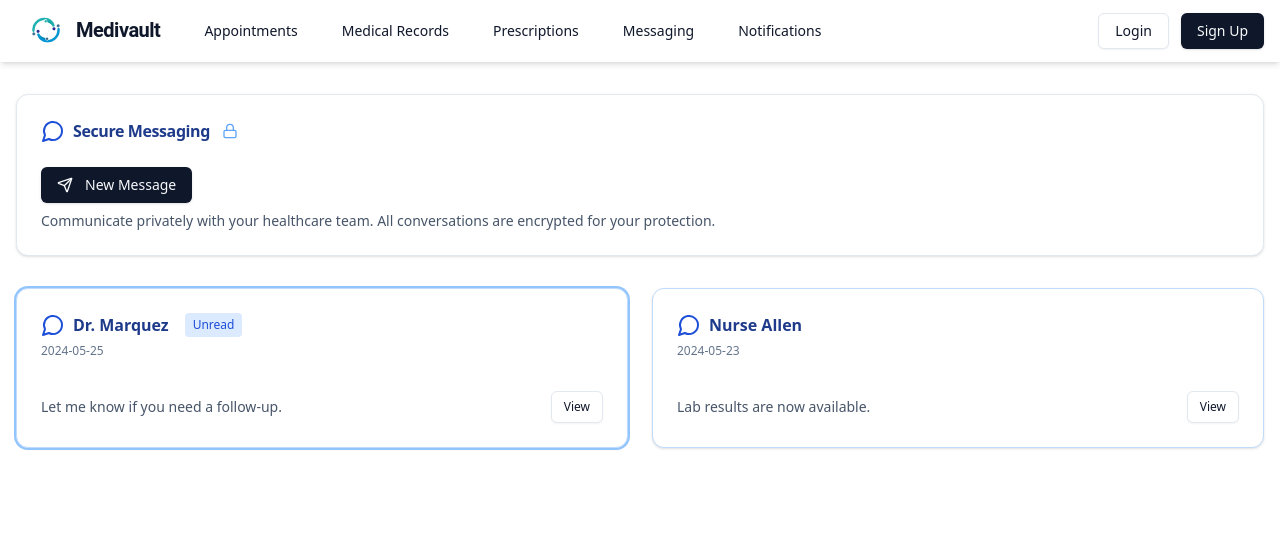
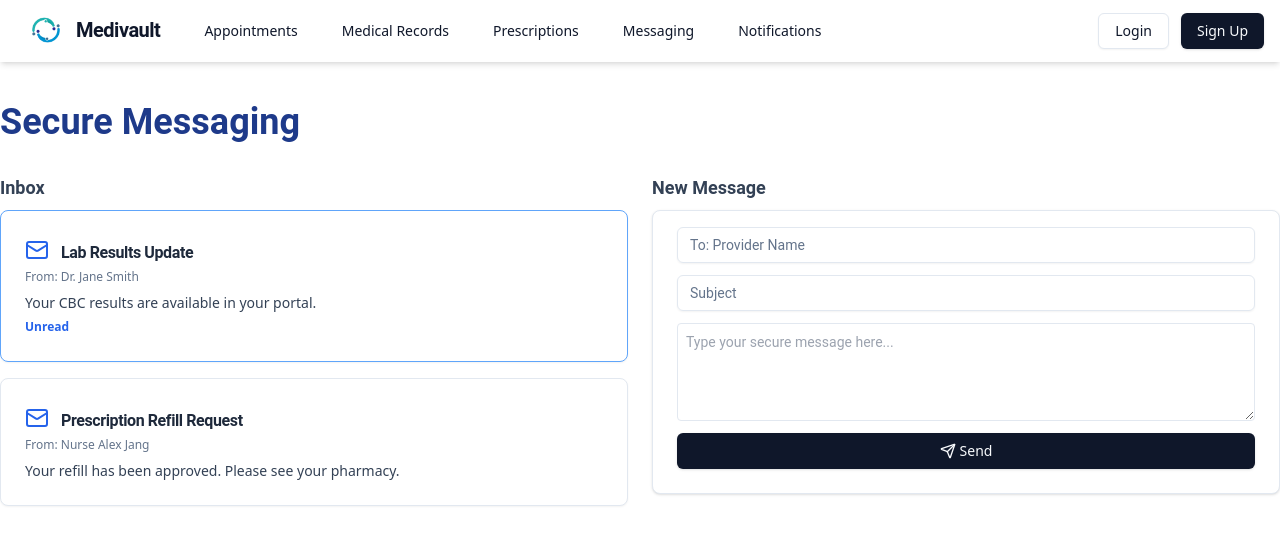
Before and after one commit to Collin-Test-Quome-Org/create-a-comprehensive-hipaa-compliant-patient-por-00ec075e-c3cbda37, a React (Vite) app in the folder frontend/: page /messages in a window 1280 px wide. Shown: the top 544 px of the page. Built offline with nearby package versions, Linux system fonts and the light colour scheme.

Commit message:
Add MedicalRecords, Appointments, Prescriptions, Messages, Notifications patient pages with shadcn UI and mock data.

```diff
--- a/frontend/src/pages/Appointments.tsx
+++ b/frontend/src/pages/Appointments.tsx
@@ -1,80 +1,74 @@
-import { Card, CardHeader, CardTitle, CardContent, CardDescription } from '@/components/ui/card';
+import { CalendarDays, CheckCircle2, Clock, User } from 'lucide-react';
+import { Card, CardContent, CardHeader, CardTitle } from '@/components/ui/card';
 import { Button } from '@/components/ui/button';
-import { Calendar, CalendarCheck, User } from 'lucide-react';
 import { motion } from 'framer-motion';
 
 const mockAppointments = [
   {
-    id: 'appt-001',
-    date: '2024-06-17',
-    time: '10:00 AM',
-    with: 'Dr. Marquez',
-    type: 'Consultation',
+    id: 'appt1',
+    provider: 'Dr. Jane Smith',
+    date: '2024-06-12',
+    time: '9:30 AM',
+    location: 'Main Clinic - Room 102',
     status: 'Confirmed',
   },
   {
-    id: 'appt-002',
-    date: '2024-07-01',
-    time: '2:30 PM',
-    with: 'Dr. Choi',
-    type: 'Follow-up',
-    status: 'Pending',
-  },
+    id: 'appt2',
+    provider: 'Dr. Alex Jang',
+    date: '2024-07-02',
+    time: '2:00 PM',
+    location: 'Televisit',
+    status: 'Scheduled',
+  }
 ];
 
 export function Appointments() {
   return (
-    <motion.div
-      initial={{ opacity: 0, y: 24 }}
-      animate={{ opacity: 1, y: 0 }}
-      className="container mx-auto px-4 py-8"
-    >
-      <Card className="mb-8">
-        <CardHeader>
-          <CardTitle className="flex items-center gap-2 text-blue-900">
-            <Calendar className="text-blue-700" />
-            My Appointments
-          </CardTitle>
-        </CardHeader>
-        <CardContent>
-          <Button id="schedule-appointment-btn" className="mb-2" onClick={() => alert('Scheduling coming soon!')}>Schedule New Appointment</Button>
-          <CardDescription className="text-slate-600">Manage your upcoming visits and check confirmations. All appointments are kept private and secure.</CardDescription>
-        </CardContent>
-      </Card>
-      <div className="grid md:grid-cols-2 gap-6">
-        {mockAppointments.map((appt) => (
+    <div className="container mx-auto py-10 min-h-[calc(100vh-72px)]">
+      <motion.h1
+        className="text-3xl md:text-4xl font-bold text-blue-900 mb-8 font-[Roboto]"
+        initial={{ opacity: 0, y: 24 }}
+        animate={{ opacity: 1, y: 0 }}
+      >
+        Your Upcoming Appointments
+      </motion.h1>
+      <div className="flex flex-col gap-6 max-w-2xl">
+        {mockAppointments.map(appt => (
           <motion.div
             key={appt.id}
-            whileHover={{ scale: 1.025, boxShadow: '0 4px 18px rgba(29,78,216,0.10)' }}
+            initial={{ opacity: 0, x: 32 }}
+            animate={{ opacity: 1, x: 0 }}
+            transition={{ delay: 0.1 }}
           >
-            <Card className="relative border-blue-200">
-              <CardHeader>
-                <div className="flex items-center gap-2">
-                  <CalendarCheck className="text-blue-700" />
-                  <span className="font-semibold text-blue-900">{appt.type}</span>
-                  <span className={`ml-auto px-2 py-1 rounded text-xs font-medium ${appt.status === 'Confirmed' ? 'bg-blue-100 text-blue-700' : 'bg-yellow-50 text-yellow-700'}`}>{appt.status}</span>
-                </div>
-                <p className="text-xs text-slate-500 mt-1">{appt.date} &bull; {appt.time}</p>
+            <Card className="rounded-xl border border-slate-100 shadow-md hover:shadow-lg transition">
+              <CardHeader className="flex flex-row items-center gap-3 pb-2">
+                <CalendarDays className="text-blue-600 w-7 h-7" />
+                <CardTitle className="font-[Roboto] text-lg text-slate-800">
+                  {appt.date} &bull; {appt.time}
+                </CardTitle>
               </CardHeader>
               <CardContent>
-                <div className="flex justify-between items-center mt-2">
-                  <span className="flex items-center text-sm text-slate-600">
-                    <User className="h-4 w-4 mr-1 text-blue-400" /> {appt.with}
-                  </span>
-                  <Button
-                    variant="outline"
-                    size="sm"
-                    id={`cancel-appt-${appt.id}`}
-                    onClick={() => alert('Cancel feature coming soon!')}
-                  >
-                    Cancel
-                  </Button>
+                <div className="flex items-center gap-2 text-slate-600 mb-2">
+                  <User className="w-4 h-4 text-blue-500" />
+                  <span className="text-sm">{appt.provider}</span>
                 </div>
+                <div className="flex items-center gap-2 text-slate-600 mb-2">
+                  <Clock className="w-4 h-4 text-blue-500" />
+                  <span className="text-sm">{appt.location}</span>
+                </div>
+                <div className="flex items-center gap-2 mb-4">
+                  <CheckCircle2 className="w-4 h-4 text-green-500" />
+                  <span className="text-xs text-green-600">{appt.status}</span>
+                </div>
+                <Button variant="outline" className="w-full" id={`reschedule-appt-${appt.id}`}>Reschedule</Button>
               </CardContent>
             </Card>
           </motion.div>
         ))}
       </div>
-    </motion.div>
+      <div className="mt-10">
+        <Button id="schedule-appointment" size="lg">+ Schedule New Appointment</Button>
+      </div>
+    </div>
   );
 }
--- a/frontend/src/pages/MedicalRecords.tsx
+++ b/frontend/src/pages/MedicalRecords.tsx
@@ -1,87 +1,76 @@
 import { Card, CardContent, CardHeader, CardTitle } from '@/components/ui/card';
 import { Button } from '@/components/ui/button';
-import { Download, FileText, Lock } from 'lucide-react';
+import { DownloadCloud, FileText, Lock } from 'lucide-react';
 import { motion } from 'framer-motion';
 
 const mockRecords = [
   {
-    id: 'rec-001',
-    title: 'Annual Physical Exam',
-    date: '2023-12-15',
-    type: 'Exam Summary',
-    provider: 'Dr. Marquez',
+    id: 'rec1',
+    title: 'Lab Results - CBC',
+    date: '2024-04-12',
+    type: 'Lab',
+    status: 'Available',
     encrypted: true,
   },
   {
-    id: 'rec-002',
-    title: 'Blood Test Results',
-    date: '2024-01-08',
-    type: 'Lab Results',
-    provider: 'LabCorp',
+    id: 'rec2',
+    title: 'Radiology Report - Chest X-Ray',
+    date: '2024-02-28',
+    type: 'Imaging',
+    status: 'Available',
     encrypted: true,
   },
   {
-    id: 'rec-003',
-    title: 'Vaccination Record',
-    date: '2023-11-10',
-    type: 'Immunization',
-    provider: 'Nurse Allen',
+    id: 'rec3',
+    title: 'Visit Summary - Dr. Smith',
+    date: '2023-12-10',
+    type: 'Visit',
+    status: 'Available',
     encrypted: true,
   },
 ];
 
 export function MedicalRecords() {
   return (
-    <motion.div
-      initial={{ opacity: 0, y: 24 }}
-      animate={{ opacity: 1, y: 0 }}
-      className="container mx-auto px-4 py-8"
-    >
-      <Card className="mb-8">
-        <CardHeader>
-          <CardTitle className="flex items-center gap-2 text-blue-900">
-            <FileText className="text-blue-700" />
-            My Medical Records
-          </CardTitle>
-        </CardHeader>
-        <CardContent>
-          <p className="text-slate-600 mb-2">
-            Access, download, or securely share your medical documents. All records are encrypted for your privacy.
-          </p>
-        </CardContent>
-      </Card>
+    <div className="container mx-auto py-10 min-h-[calc(100vh-72px)]">
+      <motion.h1
+        className="text-3xl md:text-4xl font-bold text-blue-900 mb-8 font-[Roboto]"
+        initial={{ opacity: 0, y: 24 }}
+        animate={{ opacity: 1, y: 0 }}
+      >
+        Your Medical Records
+      </motion.h1>
       <div className="grid md:grid-cols-2 lg:grid-cols-3 gap-6">
         {mockRecords.map((rec) => (
           <motion.div
             key={rec.id}
-            whileHover={{ scale: 1.03, boxShadow: '0 4px 24px rgba(29,78,216,0.10)' }}
+            initial={{ opacity: 0, y: 16 }}
+            animate={{ opacity: 1, y: 0 }}
+            transition={{ delay: 0.1 }}
           >
-            <Card className="relative group border-blue-200">
-              <CardHeader>
-                <div className="flex items-center gap-2">
-                  <FileText className="text-blue-700" />
-                  <span className="font-semibold text-blue-900">{rec.title}</span>
-                  {rec.encrypted && (
-                    <Lock className="ml-1 h-4 w-4 text-blue-400" />
-                  )}
-                </div>
-                <p className="text-xs text-slate-500 mt-1">{rec.type} &bull; {rec.date}</p>
+            <Card className="shadow-md rounded-xl border border-slate-100 hover:shadow-lg transition">
+              <CardHeader className="flex flex-row items-center gap-3 pb-2">
+                <FileText className="text-blue-600 w-7 h-7" />
+                <CardTitle className="font-[Roboto] text-lg text-slate-800">{rec.title}</CardTitle>
               </CardHeader>
               <CardContent>
-                <div className="flex justify-between items-center mt-2">
-                  <span className="text-sm text-slate-600">Provider: {rec.provider}</span>
-                  <Button variant="outline" size="icon" id={`download-record-${rec.id}`}
-                    className="transition-colors group-hover:bg-blue-50"
-                    onClick={() => alert('Download feature coming soon!')}
-                  >
-                    <Download className="h-5 w-5 text-blue-700" />
-                  </Button>
+                <div className="text-sm text-slate-500 mb-1">{rec.type} &bull; {rec.date}</div>
+                <div className="flex items-center gap-2 mb-4">
+                  <Lock className="h-4 w-4 text-blue-400" />
+                  <span className="text-xs text-blue-500">Encrypted</span>
                 </div>
+                <Button
+                  id={`download-record-${rec.id}`}
+                  variant="outline"
+                  className="w-full flex items-center gap-2"
+                >
+                  <DownloadCloud className="w-4 h-4" /> Download
+                </Button>
               </CardContent>
             </Card>
           </motion.div>
         ))}
       </div>
-    </motion.div>
+    </div>
   );
 }
--- a/frontend/src/pages/Messages.tsx
+++ b/frontend/src/pages/Messages.tsx
@@ -1,79 +1,74 @@
-import { Card, CardHeader, CardTitle, CardContent, CardDescription } from '@/components/ui/card';
+import { Mail, Send } from 'lucide-react';
+import { Card, CardContent, CardHeader, CardTitle } from '@/components/ui/card';
+import { Input } from '@/components/ui/input';
 import { Button } from '@/components/ui/button';
-import { MessageCircle, Lock, Send } from 'lucide-react';
 import { motion } from 'framer-motion';
+import { useState } from 'react';
 
 const mockThreads = [
   {
-    id: 'msg-001',
-    with: 'Dr. Marquez',
-    lastMessage: 'Let me know if you need a follow-up.',
-    date: '2024-05-25',
+    id: 'thread1',
+    provider: 'Dr. Jane Smith',
+    subject: 'Lab Results Update',
+    lastMessage: 'Your CBC results are available in your portal.',
     unread: true,
   },
   {
-    id: 'msg-002',
-    with: 'Nurse Allen',
-    lastMessage: 'Lab results are now available.',
-    date: '2024-05-23',
+    id: 'thread2',
+    provider: 'Nurse Alex Jang',
+    subject: 'Prescription Refill Request',
+    lastMessage: 'Your refill has been approved. Please see your pharmacy.',
     unread: false,
   },
 ];
 
 export function Messages() {
+  const [message, setMessage] = useState('');
+
   return (
-    <motion.div
+    <div className="container mx-auto py-10 min-h-[calc(100vh-72px)]">
+      <motion.h1
+        className="text-3xl md:text-4xl font-bold text-blue-900 mb-8 font-[Roboto]"
         initial={{ opacity: 0, y: 24 }}
         animate={{ opacity: 1, y: 0 }}
-      className="container mx-auto px-4 py-8"
       >
-      <Card className="mb-8">
-        <CardHeader>
-          <CardTitle className="flex items-center gap-2 text-blue-900">
-            <MessageCircle className="text-blue-700" />
         Secure Messaging
-            <Lock className="ml-1 h-4 w-4 text-blue-400" />
-          </CardTitle>
+      </motion.h1>
+      <div className="grid md:grid-cols-2 gap-6">
+        <div>
+          <h2 className="text-lg font-semibold mb-2 text-slate-700 font-[Roboto]">Inbox</h2>
+          <div className="space-y-4">
+            {mockThreads.map(thread => (
+              <Card key={thread.id} className={`border ${thread.unread ? 'border-blue-400' : 'border-slate-200'} shadow-sm hover:shadow-lg rounded-lg transition cursor-pointer`}>
+                <CardHeader className="flex flex-row items-center gap-3 pb-1">
+                  <Mail className="text-blue-600 w-6 h-6" />
+                  <CardTitle className="text-base font-[Roboto] text-slate-800">{thread.subject}</CardTitle>
                 </CardHeader>
                 <CardContent>
-          <Button id="new-message-btn" className="mb-2" onClick={() => alert('Compose message coming soon!')}>
-            <Send className="mr-1 h-4 w-4" /> New Message
-          </Button>
-          <CardDescription className="text-slate-600">Communicate privately with your healthcare team. All conversations are encrypted for your protection.</CardDescription>
+                  <div className="text-xs text-slate-500">From: {thread.provider}</div>
+                  <div className="text-sm text-slate-700 mt-2">{thread.lastMessage}</div>
+                  {thread.unread && <span className="inline-block text-xs text-blue-600 mt-1 font-bold">Unread</span>}
                 </CardContent>
               </Card>
-      <div className="grid md:grid-cols-2 gap-6">
-        {mockThreads.map((thread) => (
-          <motion.div
-            key={thread.id}
-            whileHover={{ scale: 1.025, boxShadow: '0 4px 18px rgba(29,78,216,0.10)' }}
-          >
-            <Card className={`relative border-blue-200 ${thread.unread ? 'ring-2 ring-blue-300' : ''}`}>
-              <CardHeader>
-                <div className="flex items-center gap-2">
-                  <MessageCircle className="text-blue-700" />
-                  <span className="font-semibold text-blue-900">{thread.with}</span>
-                  {thread.unread && <span className="ml-2 px-2 py-1 rounded bg-blue-100 text-blue-700 text-xs">Unread</span>}
+            ))}
           </div>
-                <p className="text-xs text-slate-500 mt-1">{thread.date}</p>
-              </CardHeader>
-              <CardContent>
-                <div className="flex justify-between items-center mt-2">
-                  <span className="text-sm text-slate-600 truncate max-w-[65%]">{thread.lastMessage}</span>
-                  <Button
-                    variant="outline"
-                    size="sm"
-                    id={`view-msg-${thread.id}`}
-                    onClick={() => alert('Thread view coming soon!')}
-                  >
-                    View
+        </div>
+        <div>
+          <h2 className="text-lg font-semibold mb-2 text-slate-700 font-[Roboto]">New Message</h2>
+          <Card className="rounded-lg shadow">
+            <CardContent className="pt-4">
+              <form className="flex flex-col gap-3">
+                <Input id="msg-to" type="text" placeholder="To: Provider Name" className="font-[Roboto]" />
+                <Input id="msg-subject" type="text" placeholder="Subject" className="font-[Roboto]" />
+                <textarea id="msg-body" className="border rounded p-2 text-sm font-[Roboto]" rows={4} placeholder="Type your secure message here..." value={message} onChange={e => setMessage(e.target.value)} />
+                <Button id="send-message" type="submit" className="flex items-center gap-1" onClick={e => e.preventDefault()}>
+                  <Send className="w-4 h-4" /> Send
                 </Button>
-                </div>
+              </form>
             </CardContent>
           </Card>
-          </motion.div>
-        ))}
         </div>
-    </motion.div>
+      </div>
+    </div>
   );
 }
--- a/frontend/src/pages/Notifications.tsx
+++ b/frontend/src/pages/Notifications.tsx
@@ -1,65 +1,69 @@
-import { Card, CardHeader, CardTitle, CardContent } from '@/components/ui/card';
-import { Bell, CheckCircle, FlaskConical, CalendarCheck2 } from 'lucide-react';
+import { AlertCircle, CalendarDays, FileText, Pill } from 'lucide-react';
+import { Card, CardContent } from '@/components/ui/card';
 import { motion } from 'framer-motion';
 
-const mockNotifications = [
+const notifications = [
   {
-    id: 'notif-001',
-    type: 'Appointment',
-    message: 'Your appointment with Dr. Marquez is confirmed for June 17, 10:00 AM.',
-    date: '2024-06-11',
-    icon: <CalendarCheck2 className="text-blue-700" />,
+    id: 1,
+    icon: <CalendarDays className="w-5 h-5 text-blue-600" />,
+    title: 'Appointment Confirmed',
+    description: 'Your appointment with Dr. Jane Smith is confirmed for June 12, 2024 at 9:30 AM.',
+    date: '2024-06-01',
   },
   {
-    id: 'notif-002',
-    type: 'Lab Result',
-    message: 'New blood test results are now available in your medical records.',
-    date: '2024-06-09',
-    icon: <FlaskConical className="text-green-700" />,
+    id: 2,
+    icon: <FileText className="w-5 h-5 text-green-600" />,
+    title: 'Lab Results Available',
+    description: 'Your CBC results are now available in your Medical Records.',
+    date: '2024-05-28',
   },
   {
-    id: 'notif-003',
-    type: 'Prescription',
-    message: 'Your prescription for Lisinopril is ready for refill.',
-    date: '2024-06-05',
-    icon: <CheckCircle className="text-blue-500" />,
+    id: 3,
+    icon: <Pill className="w-5 h-5 text-yellow-600" />,
+    title: 'Prescription Ready for Refill',
+    description: 'You may request a refill for your Atorvastatin prescription.',
+    date: '2024-05-15',
+  },
+  {
+    id: 4,
+    icon: <AlertCircle className="w-5 h-5 text-rose-600" />,
+    title: 'Security Alert',
+    description: 'A new device was used to access your account. If this wasn’t you, please update your password.',
+    date: '2024-05-09',
   },
 ];
 
 export function Notifications() {
   return (
-    <motion.div
-      initial={{ opacity: 0, y: 24 }}
-      animate={{ opacity: 1, y: 0 }}
-      className="container mx-auto px-4 py-8"
-    >
-      <Card className="mb-8">
-        <CardHeader>
-          <CardTitle className="flex items-center gap-2 text-blue-900">
-            <Bell className="text-blue-700" />
-            Notifications
-          </CardTitle>
-        </CardHeader>
-        <CardContent>
-          <p className="text-slate-600 mb-2">Stay up to date on appointment confirmations, lab results, and more. All notifications are delivered securely and in real time.</p>
-        </CardContent>
-      </Card>
-      <div className="space-y-4">
-        {mockNotifications.map((notif) => (
+    <div className="container mx-auto py-10 min-h-[calc(100vh-72px)]">
+      <motion.h1
+        className="text-3xl md:text-4xl font-bold text-blue-900 mb-8 font-[Roboto]"
+        initial={{ opacity: 0, y: 24 }}
+        animate={{ opacity: 1, y: 0 }}
+      >
+        Notifications
+      </motion.h1>
+      <div className="flex flex-col gap-4 max-w-2xl">
+        {notifications.map(note => (
           <motion.div
-            key={notif.id}
-            whileHover={{ scale: 1.01, boxShadow: '0 2px 12px rgba(29,78,216,0.08)' }}
+            key={note.id}
+            initial={{ opacity: 0, x: -16 }}
+            animate={{ opacity: 1, x: 0 }}
+            transition={{ delay: 0.08 }}
           >
-            <Card className="flex items-center gap-4 border-blue-100">
-              <div className="p-3">{notif.icon}</div>
-              <div className="flex flex-col">
-                <span className="text-blue-900 font-medium">{notif.message}</span>
-                <span className="text-xs text-slate-500">{notif.date}</span>
-              </div>
+            <Card className="rounded-lg border border-slate-200 shadow-sm hover:shadow-lg transition">
+              <CardContent className="flex items-center gap-4 py-5 px-4">
+                <div>{note.icon}</div>
+                <div>
+                  <div className="font-bold font-[Roboto] text-slate-700 mb-1">{note.title}</div>
+                  <div className="text-sm text-slate-600 mb-1">{note.description}</div>
+                  <div className="text-xs text-slate-400">{note.date}</div>
+                </div>
+              </CardContent>
             </Card>
           </motion.div>
         ))}
       </div>
-    </motion.div>
+    </div>
   );
 }
--- a/frontend/src/pages/Prescriptions.tsx
+++ b/frontend/src/pages/Prescriptions.tsx
@@ -1,78 +1,74 @@
-import { Card, CardHeader, CardTitle, CardContent, CardDescription } from '@/components/ui/card';
+import { Pill, Repeat2, CheckCircle2 } from 'lucide-react';
+import { Card, CardHeader, CardTitle, CardContent } from '@/components/ui/card';
 import { Button } from '@/components/ui/button';
-import { Pill, Repeat } from 'lucide-react';
 import { motion } from 'framer-motion';
 
 const mockPrescriptions = [
   {
-    id: 'rx-001',
-    medication: 'Lisinopril',
-    dosage: '10mg daily',
-    provider: 'Dr. Marquez',
-    lastFilled: '2024-05-30',
-    refillAvailable: true,
+    id: 'rx1',
+    name: 'Atorvastatin 20mg',
+    provider: 'Dr. Jane Smith',
+    lastFilled: '2024-05-01',
+    refills: 2,
+    status: 'Active',
   },
   {
-    id: 'rx-002',
-    medication: 'Metformin',
-    dosage: '500mg twice daily',
-    provider: 'Dr. Choi',
-    lastFilled: '2024-05-15',
-    refillAvailable: false,
+    id: 'rx2',
+    name: 'Lisinopril 10mg',
+    provider: 'Dr. Alex Jang',
+    lastFilled: '2024-04-20',
+    refills: 0,
+    status: 'Needs Refill',
   },
 ];
 
 export function Prescriptions() {
   return (
-    <motion.div
-      initial={{ opacity: 0, y: 24 }}
-      animate={{ opacity: 1, y: 0 }}
-      className="container mx-auto px-4 py-8"
-    >
-      <Card className="mb-8">
-        <CardHeader>
-          <CardTitle className="flex items-center gap-2 text-blue-900">
-            <Pill className="text-blue-700" />
-            My Prescriptions
-          </CardTitle>
-        </CardHeader>
-        <CardContent>
-          <CardDescription className="text-slate-600">Track your medications, request refills, and stay up to date on your prescription history.</CardDescription>
-        </CardContent>
-      </Card>
-      <div className="grid md:grid-cols-2 gap-6">
-        {mockPrescriptions.map((rx) => (
+    <div className="container mx-auto py-10 min-h-[calc(100vh-72px)]">
+      <motion.h1
+        className="text-3xl md:text-4xl font-bold text-blue-900 mb-8 font-[Roboto]"
+        initial={{ opacity: 0, y: 24 }}
+        animate={{ opacity: 1, y: 0 }}
+      >
+        Your Prescriptions
+      </motion.h1>
+      <div className="grid md:grid-cols-2 gap-6 max-w-3xl">
+        {mockPrescriptions.map(rx => (
           <motion.div
             key={rx.id}
-            whileHover={{ scale: 1.025, boxShadow: '0 4px 18px rgba(29,78,216,0.10)' }}
+            initial={{ opacity: 0, y: 24 }}
+            animate={{ opacity: 1, y: 0 }}
+            transition={{ delay: 0.1 }}
           >
-            <Card className="relative border-blue-200">
-              <CardHeader>
-                <div className="flex items-center gap-2">
-                  <Pill className="text-blue-700" />
-                  <span className="font-semibold text-blue-900">{rx.medication}</span>
-                  <span className="ml-auto text-xs text-slate-500">{rx.dosage}</span>
-                </div>
-                <p className="text-xs text-slate-500 mt-1">Prescribed by {rx.provider}</p>
+            <Card className="rounded-xl border border-slate-100 shadow-md hover:shadow-lg transition">
+              <CardHeader className="flex flex-row items-center gap-3 pb-2">
+                <Pill className="text-blue-600 w-7 h-7" />
+                <CardTitle className="font-[Roboto] text-lg text-slate-800">{rx.name}</CardTitle>
               </CardHeader>
               <CardContent>
-                <div className="flex justify-between items-center mt-2">
-                  <span className="text-sm text-slate-600">Last filled: {rx.lastFilled}</span>
-                  <Button
-                    variant={rx.refillAvailable ? 'default' : 'outline'}
-                    size="sm"
-                    id={`refill-rx-${rx.id}`}
-                    disabled={!rx.refillAvailable}
-                    onClick={() => alert('Refill request coming soon!')}
-                  >
-                    <Repeat className="mr-1 h-4 w-4" /> Refill
-                  </Button>
+                <div className="text-sm text-slate-500 mb-1">Prescribed by: {rx.provider}</div>
+                <div className="text-sm text-slate-500 mb-1">Last Filled: {rx.lastFilled}</div>
+                <div className="flex items-center gap-2 mb-2">
+                  <Repeat2 className="w-4 h-4 text-blue-400" />
+                  <span className="text-xs text-blue-600">{rx.refills} refills left</span>
                 </div>
+                <div className="flex items-center gap-2 mb-4">
+                  <CheckCircle2 className={`w-4 h-4 ${rx.status === 'Active' ? 'text-green-500' : 'text-yellow-500'}`} />
+                  <span className={`text-xs ${rx.status === 'Active' ? 'text-green-600' : 'text-yellow-600'}`}>{rx.status}</span>
+                </div>
+                <Button
+                  id={`request-refill-${rx.id}`}
+                  variant="outline"
+                  className="w-full"
+                  disabled={rx.refills === 0 && rx.status === 'Needs Refill' ? false : true}
+                >
+                  Request Refill
+                </Button>
               </CardContent>
             </Card>
           </motion.div>
         ))}
       </div>
-    </motion.div>
+    </div>
   );
 }
```
Lines whose indentation alone changed are shown as unchanged.
